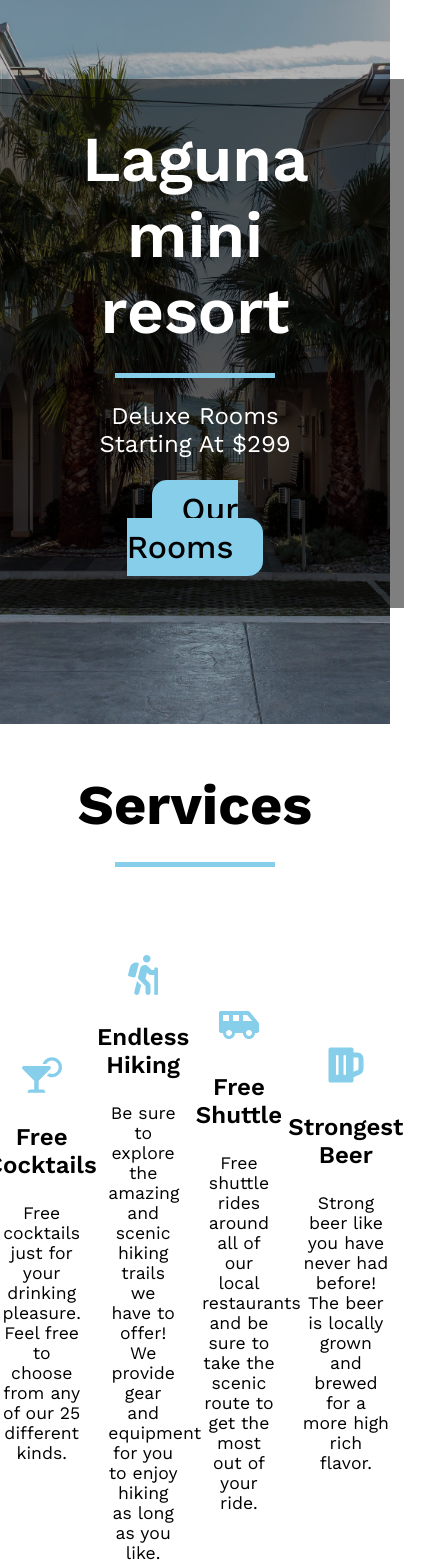
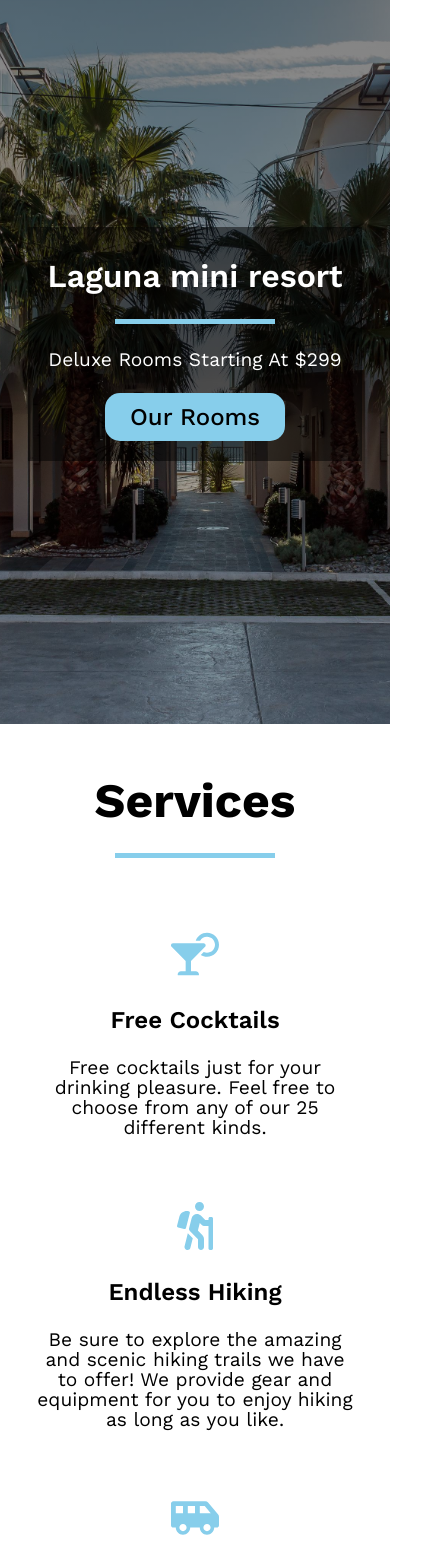
Before and after one commit to JEKO10/Hotel, a React (Create React App) app: page / in a window 390 px wide. Shown: the part 180-1748 px from the top of the page, 442 px wide, since content can reach past the window. Built offline with nearby package versions, Linux system fonts and the light colour scheme.

Commit message:
home page responsive

```diff
--- a/src/components/Filters.jsx
+++ b/src/components/Filters.jsx
@@ -18,7 +18,6 @@ function Filters({ rooms, setRooms }) {
 
   const handleGuests = (e) => {
     const target = e.target.value;
-    console.log(typeof target);
     setRooms(data.filter((room) => room.fields.capacity >= parseInt(target)));
   };
 
@@ -53,8 +52,8 @@ function Filters({ rooms, setRooms }) {
       <article>
         <label htmlFor="size">Room Size</label>
         <div className="size">
-          <input type="number" defaultValue="0" />
-          <input type="number" defaultValue="1000" />
+          <input type="number" name="min" value={0} />
+          <input type="number" name="max" value={1000} />
         </div>
       </article>
       <article>
--- a/src/data.js
+++ b/src/data.js
@@ -15,7 +15,7 @@ import img10 from "./images/room-10.jpeg";
 import img11 from "./images/room-11.jpeg";
 import img12 from "./images/room-12.jpeg";
 
-export default [
+const data = [
   {
     id: 0,
     fields: {
@@ -394,3 +394,5 @@ export default [
     imgThree: room4,
   },
 ];
+
+export default data;
--- a/src/sass/_config.scss
+++ b/src/sass/_config.scss
@@ -10,3 +10,33 @@ $defaultTransition: all 500ms ease;
   justify-content: $justify;
   align-items: $align;
 }
+
+@mixin mediaLarge {
+  @media (max-width: 1200px) {
+    @content;
+  }
+}
+
+@mixin mediaMediumLarge {
+  @media screen and (max-width: 992px) {
+    @content;
+  }
+}
+
+@mixin mediaMedium {
+  @media screen and (max-width: 768px) {
+    @content;
+  }
+}
+
+@mixin mediaMediumLow {
+  @media screen and (max-width: 576px) {
+    @content;
+  }
+}
+
+@mixin mediaSmall {
+  @media screen and (max-width: 480px) {
+    @content;
+  }
+}
--- /dev/null
+++ b/src/sass/_responsive.scss
@@ -0,0 +1,176 @@
+@include mediaLarge {
+  .services {
+    padding: 3rem 0 1rem;
+
+    > div:not(.underline) {
+      flex-wrap: wrap;
+      margin: 1rem auto 0;
+
+      svg {
+        font-size: 3rem;
+      }
+
+      p {
+        font-size: 1.5rem;
+        max-width: 55%;
+      }
+
+      > div {
+        margin: 2rem 0;
+      }
+    }
+  }
+
+  .featured {
+    > div:not(.underline) {
+      width: 90vw;
+      margin: 5rem auto;
+      display: grid;
+      grid-template-columns: repeat(auto-fill, minmax(320px, 1fr));
+      grid-gap: 3rem;
+
+      > div {
+        width: 350px;
+      }
+    }
+  }
+
+  footer > div {
+    max-width: 90vw;
+  }
+}
+
+@include mediaMedium {
+  .hero {
+    background: linear-gradient(rgba(0, 0, 0, 0.5), rgba(0, 0, 0, 0.2)),
+      url("../images/homeBg.jpg") center/cover no-repeat;
+
+    > div {
+      padding: 35px 70px;
+
+      h1 {
+        font-size: 2.5rem;
+      }
+
+      a {
+        font-size: 1.5rem;
+        padding: 10px 25px;
+      }
+    }
+  }
+
+  .services {
+    > div:not(.underline) {
+      p {
+        font-size: 1.2rem;
+        max-width: 85%;
+        line-height: 25px;
+      }
+    }
+  }
+
+  .featured > div:not(.underline) {
+    @include flex(center, center);
+
+    flex-direction: column;
+
+    > div {
+      width: 450px;
+    }
+  }
+
+  footer {
+    height: 25vh;
+
+    > div {
+      @include flex(space-around, center);
+      flex-direction: column;
+    }
+  }
+}
+
+@include mediaMediumLow {
+  .hero {
+    > div {
+      padding: 30px 70px;
+
+      h1 {
+        font-size: 2rem;
+      }
+
+      h3 {
+        font-size: 1.2rem;
+      }
+    }
+  }
+
+  .services h1 {
+    font-size: 3rem;
+  }
+
+  .featured {
+    h1 {
+      font-size: 3rem;
+    }
+
+    > div:not(.underline) {
+      > div {
+        width: 350px;
+      }
+    }
+  }
+}
+
+@include mediaSmall {
+  .hero {
+    > div {
+      padding: 30px 20px;
+    }
+  }
+
+  .services {
+    > div:not(.underline) {
+      p {
+        font-size: 1.2rem;
+        max-width: 90%;
+        line-height: 20px;
+      }
+    }
+  }
+
+  .featured {
+    h1 {
+      font-size: 2.5rem;
+      padding: 0 15px;
+    }
+
+    > div:not(.underline) {
+      > div {
+        width: 280px;
+
+        p {
+          padding: 10px 0;
+        }
+      }
+    }
+  }
+
+  footer {
+    height: 20vh;
+
+    > div {
+      a {
+        font-size: 1.3rem;
+      }
+
+      > div {
+        @include flex(space-between, center);
+        width: 100%;
+
+        a {
+          padding: 0 10px;
+        }
+      }
+    }
+  }
+}
--- a/src/sass/index.scss
+++ b/src/sass/index.scss
@@ -8,6 +8,7 @@
 @import "singleRoom";
 @import "filters";
 @import "footer";
+@import "responsive";
 
 * {
   margin: 0;
```
